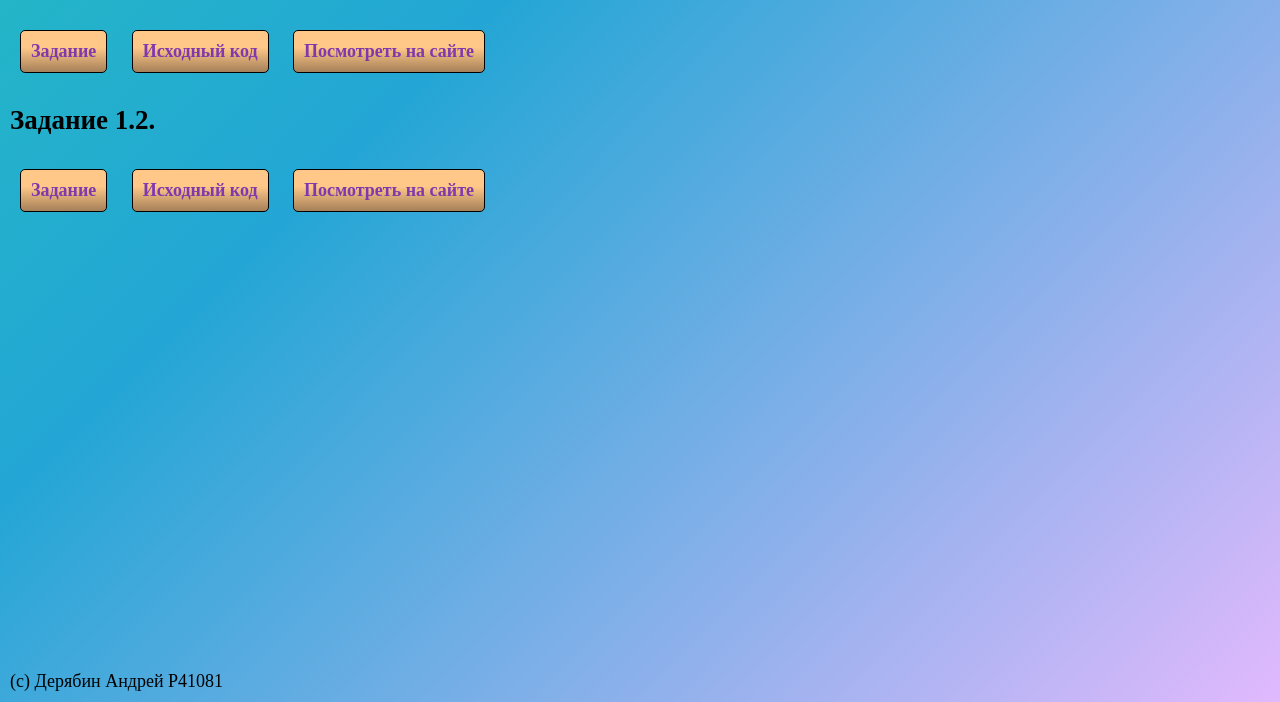
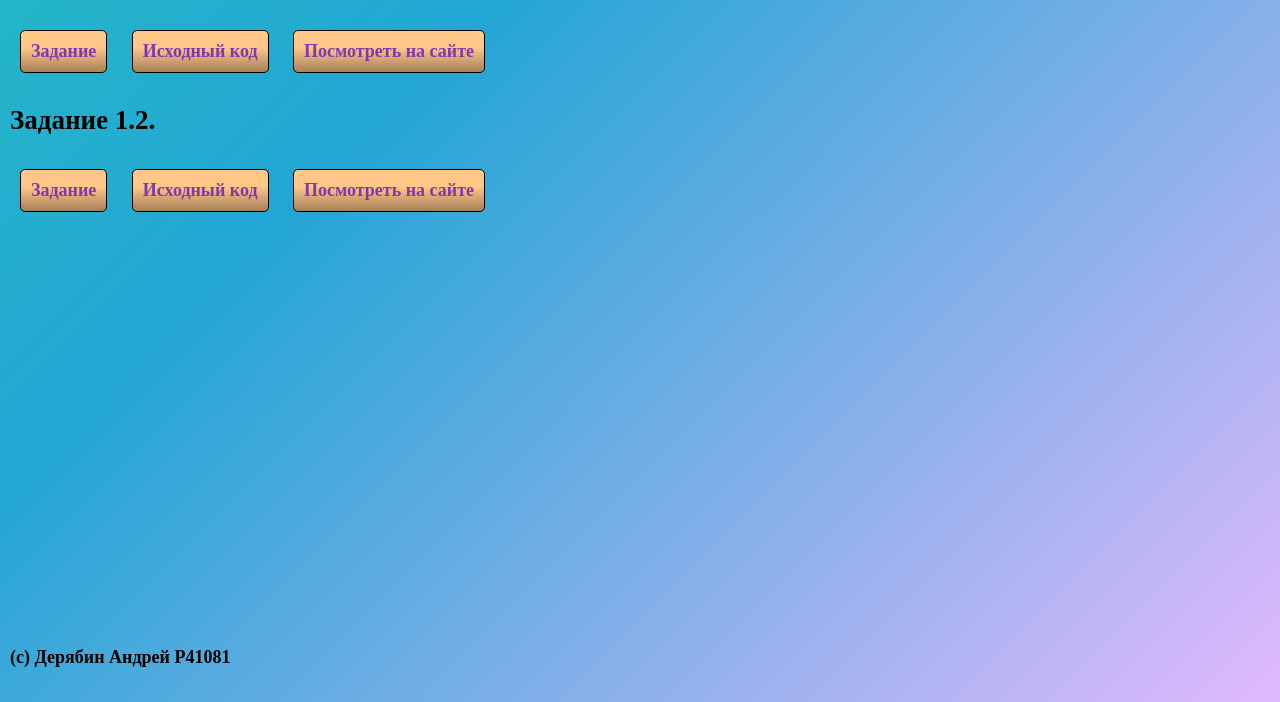
Before and after one commit to a-deriabin/web-portfolio, a plain HTML site: page index.html in a window 1280 px wide. Shown: the part 98-800 px from the top of the page. Drawn offline with Linux system fonts and the light colour scheme.

Commit message:
Update index.html

```diff
--- a/index.html
+++ b/index.html
@@ -23,7 +23,7 @@
 			</div>
 		</div>
 		<div class="footer">
-			(c) Дерябин Андрей P41081
+			<h4 id="author" title="GossJS">(c) Дерябин Андрей P41081</h4>
 		</div>
 	</body>
 </html>
```
